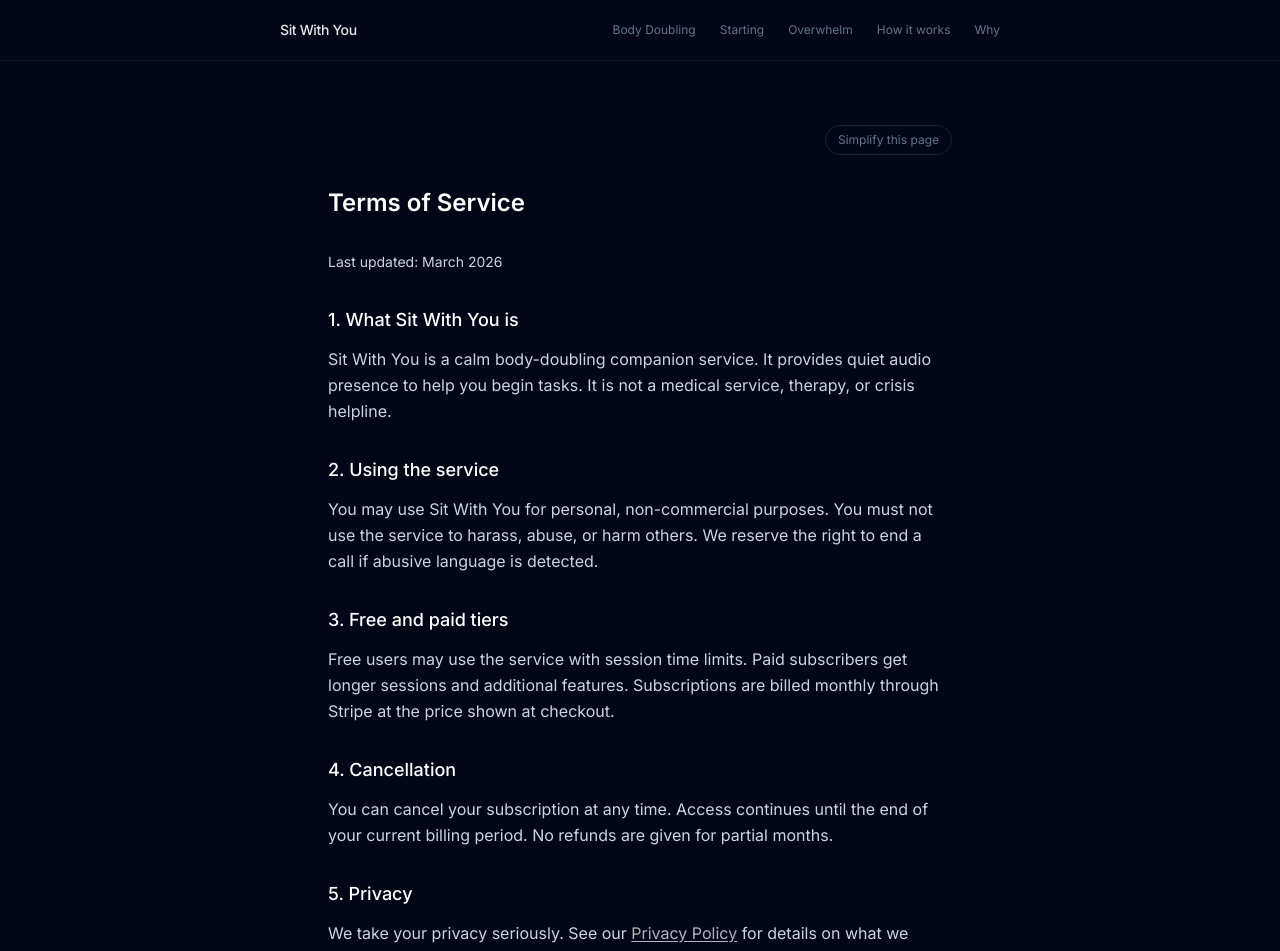
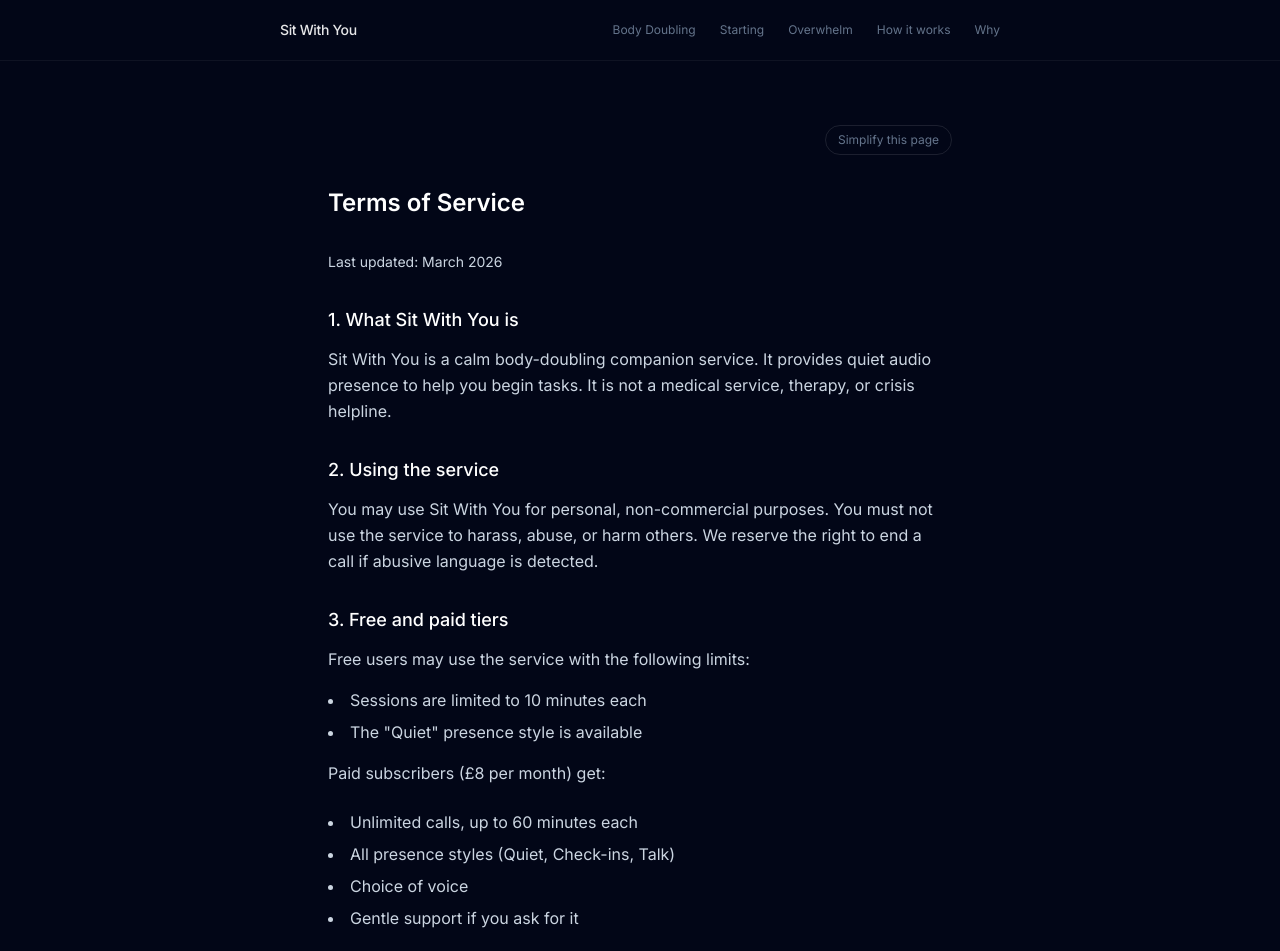
Before and after one commit to dkennedy1984/still-here, a Next.js app in the folder apps/web/: page /terms in a window 1280 px wide. Shown: the top 951 px of the page. Built offline with nearby package versions, Linux system fonts and the light colour scheme.

Commit message:
fix: smarter first-call popup, updated terms with free limits, upgrade copy

```diff
--- a/apps/web/src/app/page.tsx
+++ b/apps/web/src/app/page.tsx
@@ -71,7 +71,8 @@
 
     // Check if first time
     const hasCalledBefore = localStorage.getItem('swy-has-called');
-    if (!hasCalledBefore) {
+    const hasSetPreference = localStorage.getItem('swy-presence');
+    if (!hasCalledBefore && !hasSetPreference) {
       setShowFirstCall(true);
       return;
     }
--- a/apps/web/src/app/privacy/page.tsx
+++ b/apps/web/src/app/privacy/page.tsx
@@ -32,8 +32,9 @@
         <li>We do not use invasive analytics or tracking pixels</li>
       </ul>
 
-      <h2 className="text-lg font-medium text-white mt-8 mb-3">Cookies</h2>
-      <p className="text-slate-300 leading-relaxed mb-6">We use a single essential cookie to identify your session. No marketing cookies, no tracking cookies, no cookie consent banner needed.</p>
+      <h2 className="text-lg font-medium text-white mt-8 mb-3">Cookies and local storage</h2>
+      <p className="text-slate-300 leading-relaxed mb-4">We use a single essential cookie to identify your session anonymously. No marketing cookies, no tracking cookies, no cookie consent banner needed.</p>
+      <p className="text-slate-300 leading-relaxed mb-6">Your preferences (presence style and voice) are saved in your browser&apos;s localStorage — not a cookie. This data never leaves your device.</p>
 
       <h2 className="text-lg font-medium text-white mt-8 mb-3">Third-party services</h2>
       <ul className="list-disc list-inside text-slate-300 space-y-2 mb-6">
--- a/apps/web/src/app/terms/page.tsx
+++ b/apps/web/src/app/terms/page.tsx
@@ -21,8 +21,19 @@
       <p className="text-slate-300 leading-relaxed mb-6">You may use Sit With You for personal, non-commercial purposes. You must not use the service to harass, abuse, or harm others. We reserve the right to end a call if abusive language is detected.</p>
 
       <h2 className="text-lg font-medium text-white mt-8 mb-3">3. Free and paid tiers</h2>
-      <p className="text-slate-300 leading-relaxed mb-6">Free users may use the service with session time limits. Paid subscribers get longer sessions and additional features. Subscriptions are billed monthly through Stripe at the price shown at checkout.</p>
-
+      <p className="text-slate-300 leading-relaxed mb-4">Free users may use the service with the following limits:</p>
+      <ul className="list-disc list-inside text-slate-300 space-y-2 mb-4">
+        <li>Sessions are limited to 10 minutes each</li>
+        <li>The &quot;Quiet&quot; presence style is available</li>
+      </ul>
+      <p className="text-slate-300 leading-relaxed mb-6">Paid subscribers (£8 per month) get:</p>
+      <ul className="list-disc list-inside text-slate-300 space-y-2 mb-6">
+        <li>Unlimited calls, up to 60 minutes each</li>
+        <li>All presence styles (Quiet, Check-ins, Talk)</li>
+        <li>Choice of voice</li>
+        <li>Gentle support if you ask for it</li>
+      </ul>
+      <p className="text-slate-300 leading-relaxed mb-6">Subscriptions are billed monthly through Stripe at the price shown at checkout. You can cancel anytime — access continues until the end of your billing period.</p>
       <h2 className="text-lg font-medium text-white mt-8 mb-3">4. Cancellation</h2>
       <p className="text-slate-300 leading-relaxed mb-6">You can cancel your subscription at any time. Access continues until the end of your current billing period. No refunds are given for partial months.</p>
 
--- a/apps/web/src/app/upgrade/page.tsx
+++ b/apps/web/src/app/upgrade/page.tsx
@@ -76,9 +76,9 @@
       <div className="flex justify-center">
         <ul className="space-y-3">
         {[
-          "Up to 60 minutes together per session",
+          "Unlimited calls, up to 60 minutes each",
           "Gentle support if you ask for it",
-          "Choose how present I am",
+          "Choose your presence style and voice",
         ].map((item) => (
           <li key={item} className="flex items-start gap-3 text-white/80">
             <span className="mt-1 h-2 w-2 rounded-full bg-white/40 shrink-0" />
```
